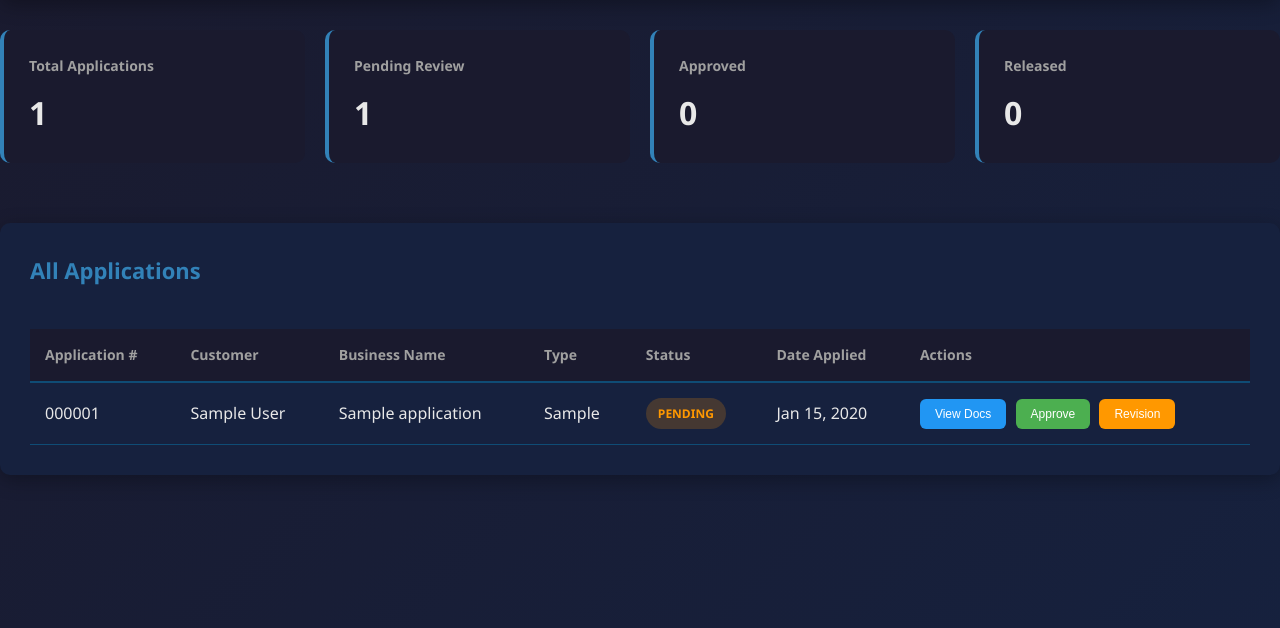
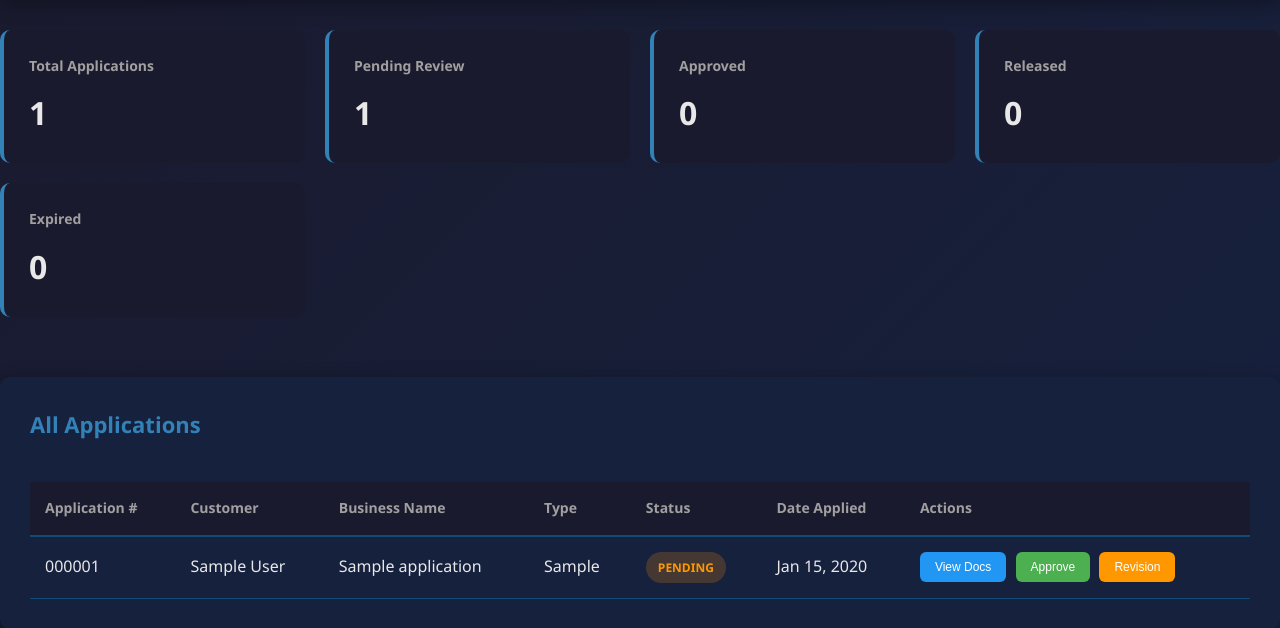
Before and after one commit to 01gem/Business-Permit-System, a PHP site: page /business_permit_system/employee-dashboard.php in a window 1280 px wide. Shown: the part 121-749 px from the top of the page. Run offline with PHP 8.4, Linux system fonts and the light colour scheme; the visitor is signed in with stand-in values (Sample User, id 1); tables that the repository leaves empty hold one stand-in row (values such as "Sample post").

Commit message:
feat: Implement auto-expiration for permits and update dashboard styles to reflect expired status

```diff
--- a/employee-dashboard.php
+++ b/employee-dashboard.php
@@ -12,6 +12,14 @@
 $last_name = $_SESSION['last_name'];
 $position = $_SESSION['position'];
 
+// Auto-expire permits that have passed their expiration date
+$expire_query = "UPDATE applications
+                 SET status = 'EXPIRED'
+                 WHERE status = 'RELEASED'
+                 AND expiration_date IS NOT NULL
+                 AND expiration_date < CURDATE()";
+$conn->query($expire_query);
+
 // Get all applications
 $apps_query = "SELECT a.*, c.first_name as customer_fname, c.last_name as customer_lname, c.contact_number, c.email as customer_email
                FROM applications a
@@ -24,7 +32,8 @@
                 COUNT(*) as total,
                 SUM(CASE WHEN status = 'PENDING' THEN 1 ELSE 0 END) as pending,
                 SUM(CASE WHEN status = 'APPROVED' THEN 1 ELSE 0 END) as approved,
-                SUM(CASE WHEN status = 'RELEASED' THEN 1 ELSE 0 END) as released
+                SUM(CASE WHEN status = 'RELEASED' THEN 1 ELSE 0 END) as released,
+                SUM(CASE WHEN status = 'EXPIRED' THEN 1 ELSE 0 END) as expired
                 FROM applications";
 $stats_result = $conn->query($stats_query);
 $stats = $stats_result->fetch_assoc();
@@ -73,6 +82,10 @@
                 <div class="stat-card">
                     <h4>Released</h4>
                     <div class="stat-value"><?php echo $stats['released']; ?></div>
+                </div>
+                <div class="stat-card">
+                    <h4>Expired</h4>
+                    <div class="stat-value"><?php echo $stats['expired']; ?></div>
                 </div>
             </div>
 
--- a/styles/dashboard.css
+++ b/styles/dashboard.css
@@ -162,6 +162,11 @@
 .status-revision {
   background: rgba(244, 67, 54, 0.2);
   color: var(--error);
+}
+
+.status-expired {
+  background: rgba(158, 158, 158, 0.2);
+  color: #757575;
 }
 
 .btn-action {
```
Also changed, not shown: customer-dashboard.php (+8 -0 lines).
